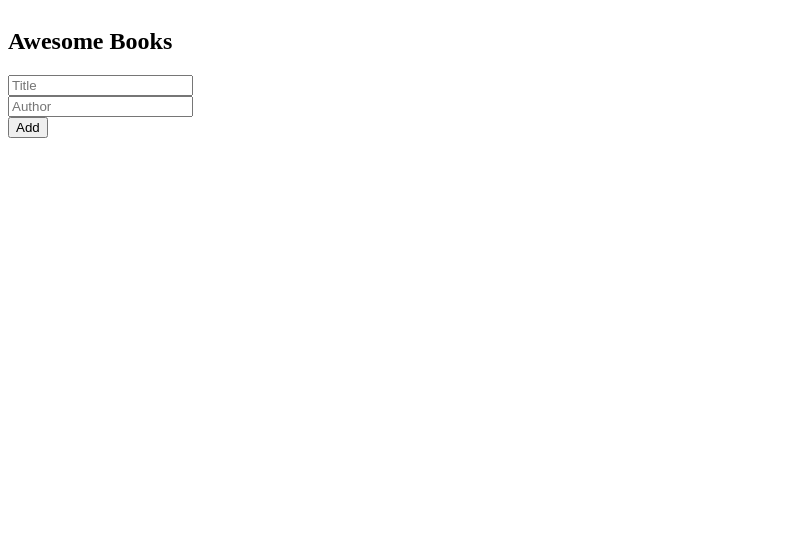
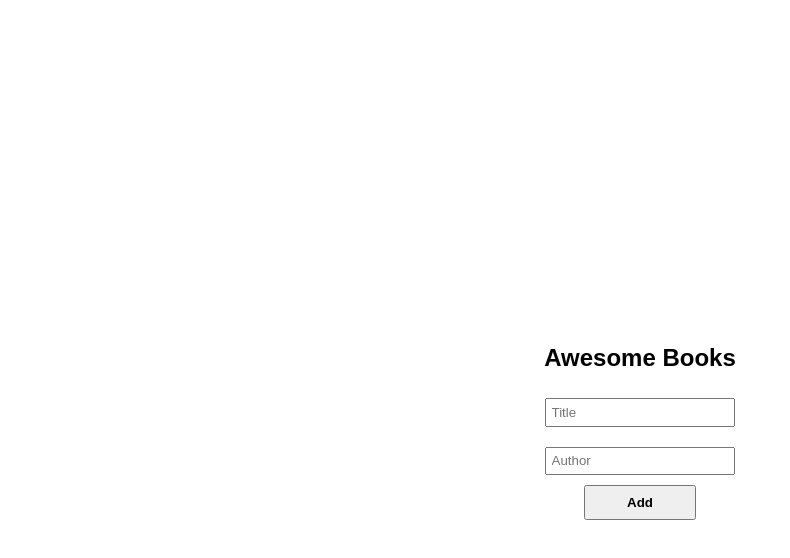
Before and after one commit to soesandarwin2201/awesome-books, a website: page index.html in a window 1280 px wide. Shown: the whole page, without its empty margins (0-790 px from the left). Drawn offline with Linux system fonts and the light colour scheme.

Commit message:
Update Style.css

```diff
--- a/style.css
+++ b/style.css
@@ -1 +1,55 @@
 /* only for soving the linters error */
+* {
+  box-sizing: border-box;
+  margin: 0;
+  padding: 0;
+}
+
+body {
+  width: 100vw;
+  font-family: sans-serif;
+}
+
+main {
+  height: 100vh;
+  display: flex;
+  flex-direction: column;
+  justify-content: center;
+  align-items: center;
+  text-align: center;
+}
+
+#message-container {
+  font-size: large;
+  padding: 1rem;
+}
+
+.books_table {
+  width: 300px;
+  padding: 0.5rem;
+}
+
+.books_table td {
+  font-size: large;
+  font-weight: bold;
+}
+
+#add_book {
+  padding: 1rem;
+}
+
+#add_book h2 {
+  padding: 1rem;
+  font-weight: 700;
+}
+
+input {
+  padding: 0.3rem;
+  margin: 10px;
+}
+
+button {
+  padding: 0.5rem;
+  width: 50%;
+  font-weight: 600;
+}
```
